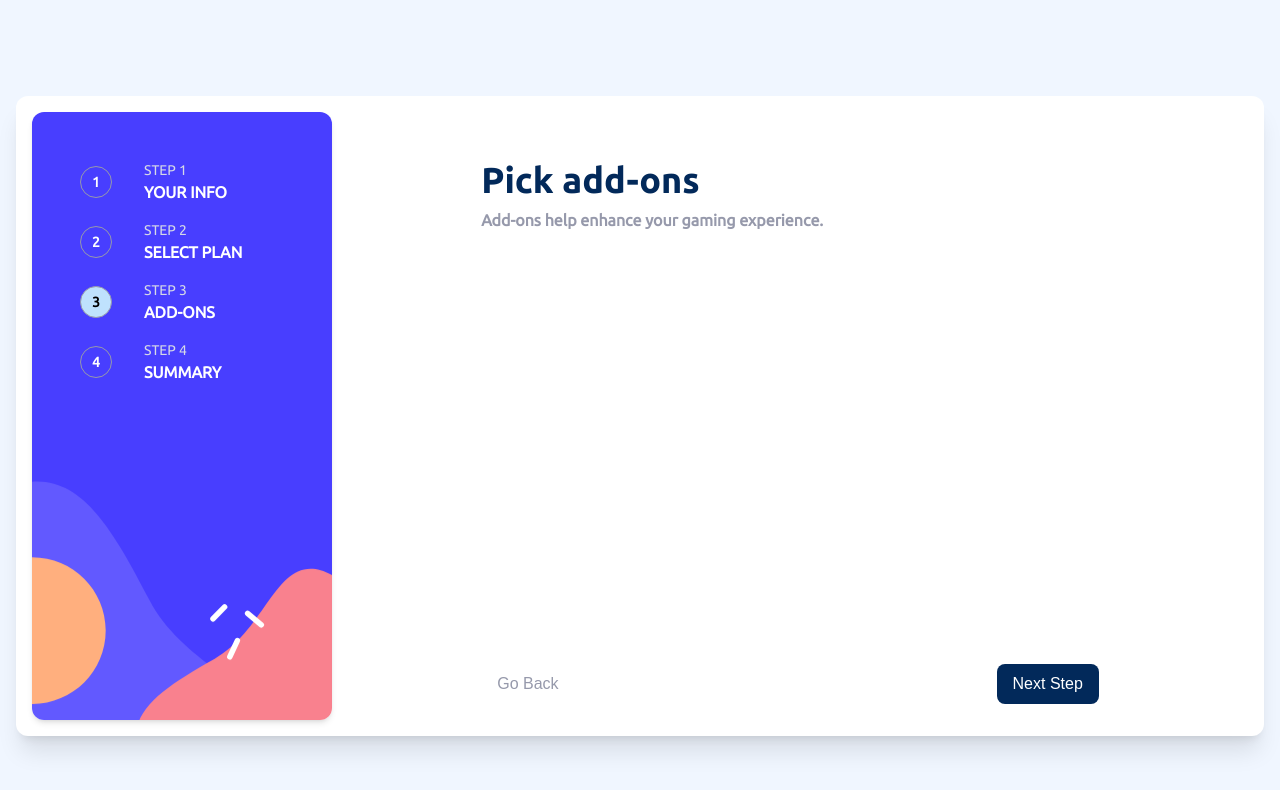
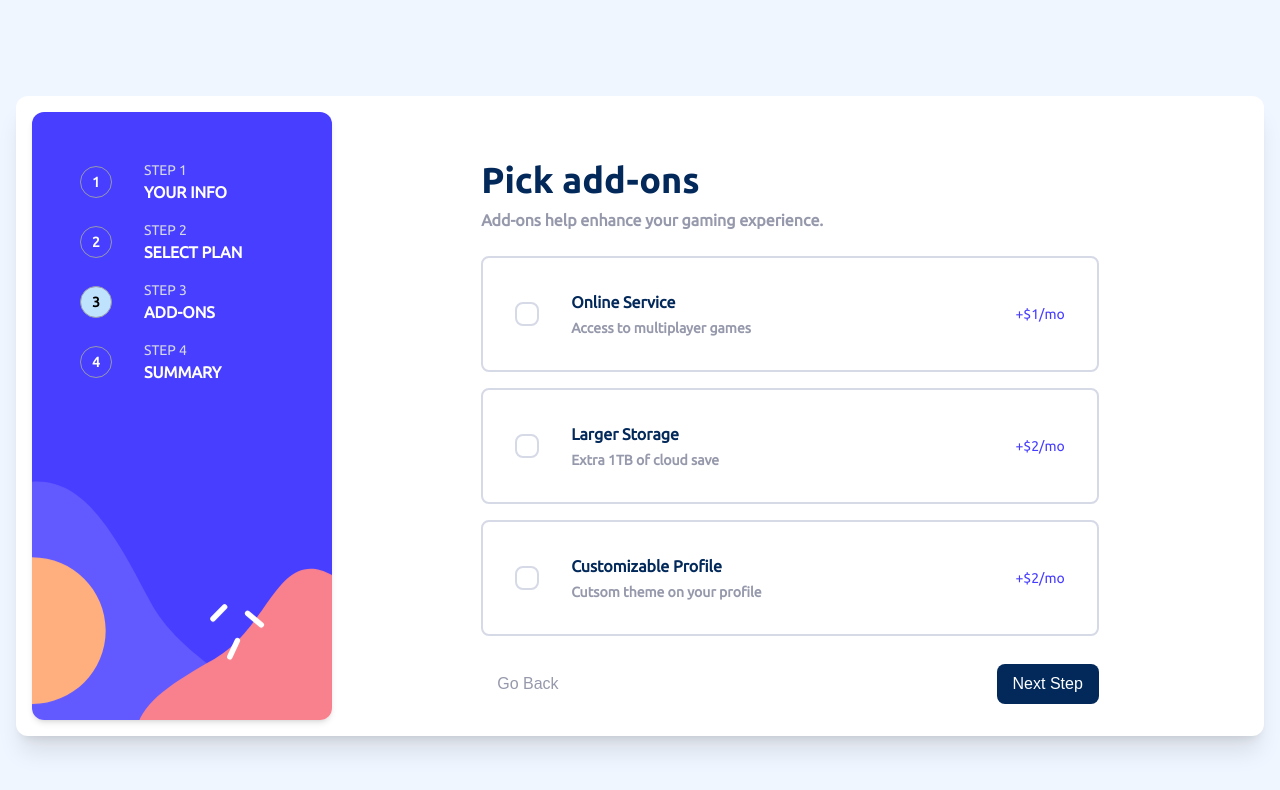
Before and after one commit to Therealjustindude/multi-step-form, a Next.js app: page /step-three in a window 1280 px wide. Shown: the top 790 px of the page. Built offline with nearby package versions, Linux system fonts and the light colour scheme.

Commit message:
step 3 is done

```diff
--- a/app/step-three/page.tsx
+++ b/app/step-three/page.tsx
@@ -1,6 +1,35 @@
 "use client";
 
+import { useFormContext } from "react-hook-form";
+import { addOnItems, UpdatedCheckBoxItem } from "../util/addOns";
+import { MultiSelectCheckboxControl } from "../ui/Controls/MultiSelectCheckboxControl";
+
 export default function Page() {
+	const { control: formControl, getValues } = useFormContext();
+	const billingCycle = getValues('billingCycle')
+	let updatedCheckboxItems: UpdatedCheckBoxItem[] = [];
+
+	if (billingCycle === 'monthly') {
+		updatedCheckboxItems = addOnItems.map((item) => {
+			return ({
+				title: item.title,
+				description: item.description,
+				billingCycle: billingCycle,
+				price: item.monthlyPrice
+			});
+		})
+	}
+
+	if (billingCycle === 'yearly') {
+		updatedCheckboxItems = addOnItems.map((item) => {
+			return ({
+				title: item.title,
+				description: item.description,
+				billingCycle: billingCycle,
+				price: item.yearlyPrice
+			});
+		})
+	}
 	return (
 		<div className="flex flex-col justify-center items-start w-[100%]">
 			<div className="flex flex-col gap-2 mb-6">
@@ -10,7 +39,11 @@ export default function Page() {
 			<form className="w-[100%]">
 				{/* Form fields go here */}
 				<div className="flex flex-col gap-2 md:gap-4 w-[100%]">
-
+					<MultiSelectCheckboxControl
+						checkboxItems={updatedCheckboxItems}
+						formName="addOns"
+						formControl={formControl}
+					/>
 				</div>
 			</form>
 		</div>
--- a/app/step-two/page.tsx
+++ b/app/step-two/page.tsx
@@ -3,33 +3,37 @@ import { useFormContext } from "react-hook-form";
 import { ButtonGroupControl } from "../ui/Controls/ButtonGroupControl";
 import { useState } from "react";
 import { SwitchControl } from "../ui/Controls/SwitchControl";
+import { billingCycles, BillingCycleValue } from "../util/billingCycles";
+import { planTypes, UpdatedButtonGroupItem } from "../util/planTypes";
 
 export default function Page() {
 	const { control: formControl, getValues } = useFormContext();
-	const [billingCycle, setBillingCycle] = useState<SwitchValue>(getValues('billingCycle') || 'monthly');
+	const [billingCycle, setBillingCycle] = useState<BillingCycleValue>(getValues('billingCycle') || 'monthly');
 	let updatedButtonGroupItems: UpdatedButtonGroupItem[] = [];
 
   const handleSwitchChange = (newVal: string) => {
-    const newBillingCycle = newVal as SwitchValue;
+    const newBillingCycle = newVal as BillingCycleValue;
     setBillingCycle(newBillingCycle);
 	};
 
 	if (billingCycle === 'monthly') {
-		updatedButtonGroupItems = btnGroupItems.map((item) => {
+		updatedButtonGroupItems = planTypes.map((item) => {
 			return ({
 				name: item.name,
 				value: item.value,
-				price: item.monthlyPrice + '/mo'
+				billingCycle: billingCycle,
+				price: item.monthlyPrice
 			});
 		})
 	}
 
 	if (billingCycle === 'yearly') {
-		updatedButtonGroupItems = btnGroupItems.map((item) => {
+		updatedButtonGroupItems = planTypes.map((item) => {
 			return ({
 				name: item.name,
 				value: item.value,
-				price: item.yearlyPrice + '/yr',
+				billingCycle: billingCycle,
+				price: item.yearlyPrice,
 				extra: item.extra
 			});
 		})
@@ -58,7 +62,7 @@ export default function Page() {
 						<SwitchControl
 							formControl={formControl}
 							formName="billingCycle"
-							options={switchOptions}
+							options={billingCycles}
 							handleOnClick={handleSwitchChange}
 						/>
 					</div>
@@ -67,56 +71,3 @@ export default function Page() {
 		</div>
 	);
 }
-
-export type ButtonGroupItem = {
-	name: string;
-  value: string;
-  yearlyPrice: string;
-  monthlyPrice: string;
-  extra: string;
-};
-
-export type UpdatedButtonGroupItem = {
-  name: string;
-  value: string;
-  price: string;
-  extra?: string;
-};
-
-const btnGroupItems: ButtonGroupItem[] = [
-	{
-		name: 'Arcade',
-		value: 'arcade',
-		monthlyPrice: '$9',
-		yearlyPrice: '$90',
-		extra: '2 months free'
-	},
-	{
-		name: 'Advanced',
-		value: 'advanced',
-		monthlyPrice: '$12',
-		yearlyPrice: '$120',
-		extra: '2 months free'
-	},
-	{
-		name: 'Pro',
-		value: 'pro',
-		monthlyPrice: '$15',
-		yearlyPrice: '$150',
-		extra: '2 months free'
-	},
-]
-
-// billingCycle
-export type SwitchValue = 'monthly' | 'yearly'
-export type SwitchOptions = {
-  label: string;
-  value: SwitchValue;
-};
-const switchOptions: [
-	SwitchOptions,
-	SwitchOptions
-] = [
-	{ label: 'Monthly', value: 'monthly' },
-	{ label: 'Yearly', value: 'yearly' }
-]
--- a/app/ui/Controls/ButtonGroupControl.tsx
+++ b/app/ui/Controls/ButtonGroupControl.tsx
@@ -1,7 +1,8 @@
-import { UpdatedButtonGroupItem } from "@/app/step-two/page";
+
 import { Control, Controller, RegisterOptions } from "react-hook-form";
 import Image from 'next/image'
 import { clsx } from "clsx";
+import { UpdatedButtonGroupItem } from "@/app/util/planTypes";
 
 export const ButtonGroupControl: React.FC<IButtonGroupControl> = ({
 	formName,
@@ -62,7 +63,13 @@ export const ButtonGroupControl: React.FC<IButtonGroupControl> = ({
 									</div>
 									<div className="flex flex-col items-start">
 										<div className="font-semibold text-md">{item.name}</div>
-										<div className="font-medium text-cool-gray text-sm">{item.price}</div>
+										<div className="font-medium text-cool-gray text-sm">
+											{
+												item.billingCycle === 'monthly'
+													? `$${item.price}/mo`
+													: `$${item.price}/yr`
+											}
+										</div>
 										<div className="text-sm">{item.extra}</div>
 									</div>
 								</button>
--- /dev/null
+++ b/app/ui/Controls/MultiSelectCheckboxControl.tsx
@@ -0,0 +1,92 @@
+import { UpdatedCheckBoxItem } from "@/app/util/addOns";
+import Image from "next/image";
+import { Control, Controller, RegisterOptions } from "react-hook-form";
+
+export const MultiSelectCheckboxControl: React.FC<IMultiSelectCheckboxControl> = ({
+	formName,
+	formControl,
+	rules,
+	checkboxItems
+}) => {
+	return (
+		<Controller
+			name={formName}
+			control={formControl}
+			rules={rules}
+			render={({ field, fieldState }) => {
+				const selectedOptions: string[] = field.value || [];
+
+        const handleToggle = (value: string) => {
+          const updatedValues = selectedOptions.includes(value)
+            ? selectedOptions.filter((item) => item !== value) // Remove if already selected
+            : [...selectedOptions, value]; // Add if not selected
+          field.onChange(updatedValues);
+				};
+
+				return (
+					<div className="flex flex-col gap-4">
+						{checkboxItems.map((item) => (
+							<div
+								key={item.title} // Ensure the key is unique for each item
+								className={
+									`flex items-center max-h-[120px] border rounded-lg border-solid hover:bg-magnolia hover:cursor-pointer ${
+										selectedOptions.includes(item.title)
+											? 'border-2 border-purplish-blue bg-magnolia'
+											: 'border-2 border-light-gray'
+									}`
+								}
+								onChange={() => handleToggle(item.title)}
+							>
+								<label className="flex items-center gap-8 p-8 w-[100%] hover:cursor-pointer">
+									<input
+										type="checkbox"
+										{...field}
+										id={item.title}
+										name={formName}
+										checked={selectedOptions.includes(item.title)}
+										className="hidden" // Hide the default checkbox
+									/>
+									<div
+										className={`flex items-center justify-center min-w-[24px] min-h-[24px] rounded-lg border-2 ${
+											selectedOptions.includes(item.title)
+												? 'bg-purplish-blue border-purplish-blue'
+												: 'bg-white border-light-gray'
+										}`}
+									>
+										{selectedOptions.includes(item.title) && (
+											<Image
+												src="/icon-checkmark.svg"
+												alt="checkmark"
+												height={60}
+												width={60}
+												className="h-5 w-4"
+											/>
+										)}
+									</div>
+									<div className="flex justify-between items-center w-[100%] gap-2">
+										<div className="flex flex-col gap-1">
+											<span className="font-semibold text-md">{item.title}</span>
+											<span className="font-semibold text-sm text-cool-gray">{item.description}</span>
+										</div>
+										<span className="font-medium text-sm text-purplish-blue">
+											{item.billingCycle === 'monthly'
+												? `+$${item.price}/mo`
+												: `+$${item.price}/yr`}
+										</span>
+									</div>
+								</label>
+							</div>
+						))}
+					</div>
+				)
+			}}
+		/>
+	);
+}
+
+export interface IMultiSelectCheckboxControl {
+	formControl: Control;
+	formName: string;
+	checkboxItems: UpdatedCheckBoxItem[];
+	rules?: RegisterOptions | undefined;
+}
--- a/app/ui/MainLayout.tsx
+++ b/app/ui/MainLayout.tsx
@@ -14,7 +14,8 @@ export const MainLayout: React.FC<React.PropsWithChildren> = ({ children }) => {
       email: '',
 			phoneNumber: '',
 			planType: '',
-			billingCycle: 'monthly'
+			billingCycle: 'monthly',
+			addOns: []
 		},
 		mode: 'onBlur',
   });
```
